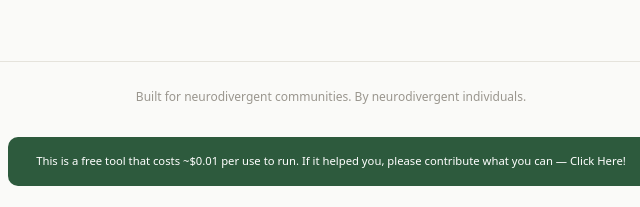
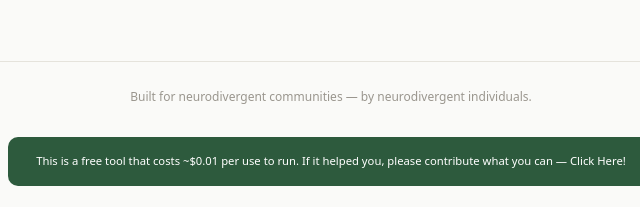
Before and after one commit to purelyem/nd-translator-, a website: page public/index.html in a window 1280 px wide. Shown: the part 1512-1719 px from the top of the page, 309-949 px from the left. Drawn offline with Linux system fonts and the light colour scheme; a web font is replaced by a local one.

Commit message:
Update index.html
Footer correction

```diff
--- a/public/index.html
+++ b/public/index.html
@@ -213,7 +213,7 @@
 </main>
 
 <footer>
-  Built for neurodivergent communities. By neurodivergent individuals.
+  Built for neurodivergent communities — by neurodivergent individuals.
   <br><br>
   <a href="https://paypal.me/NPTdonate?country.x=US&locale.x=en_US" target="_blank" rel="noopener" class="donate-btn">This is a free tool that costs ~$0.01 per use to run. If it helped you, please contribute what you can — Click Here!</a>
 </footer>
```
